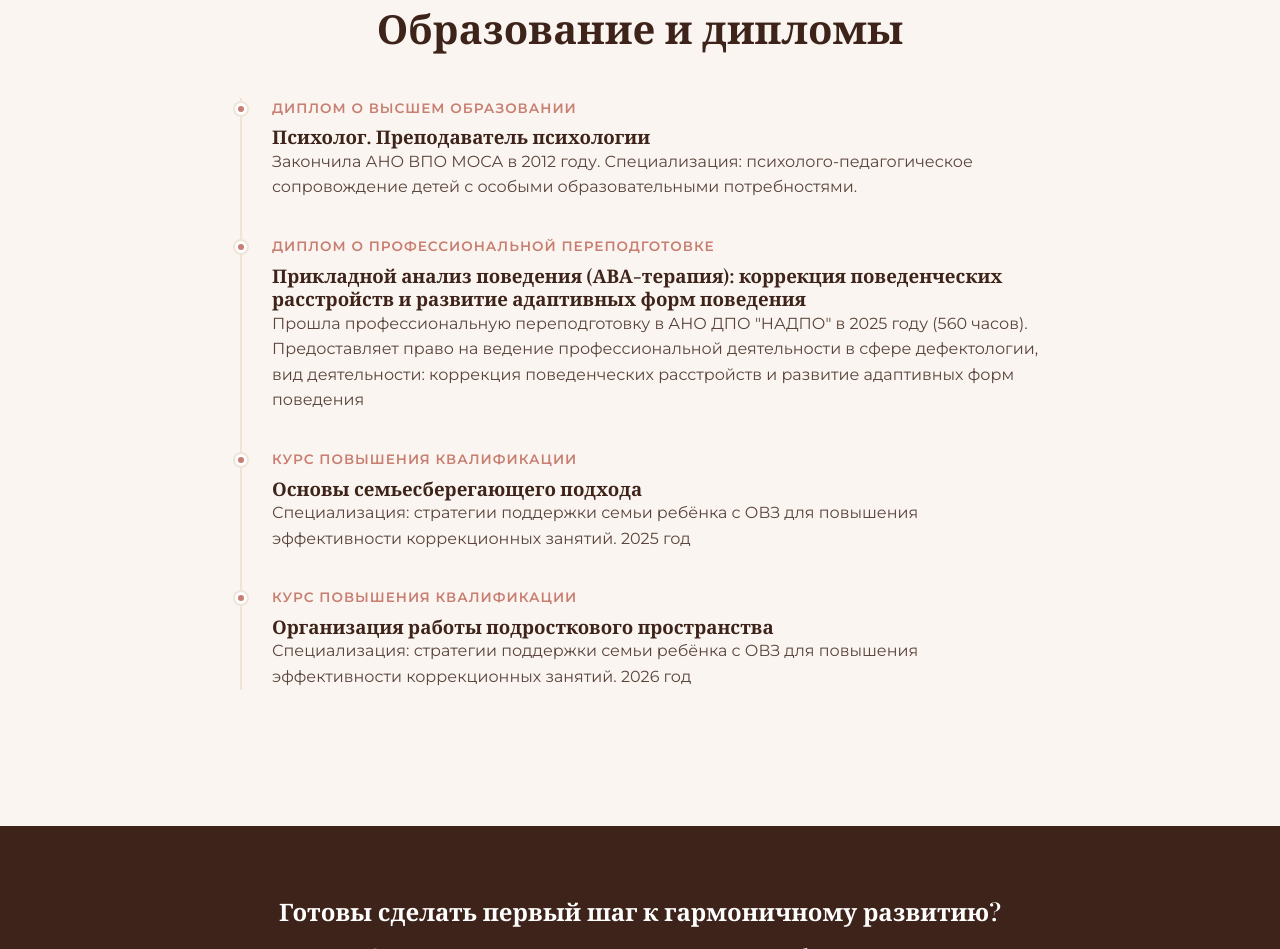
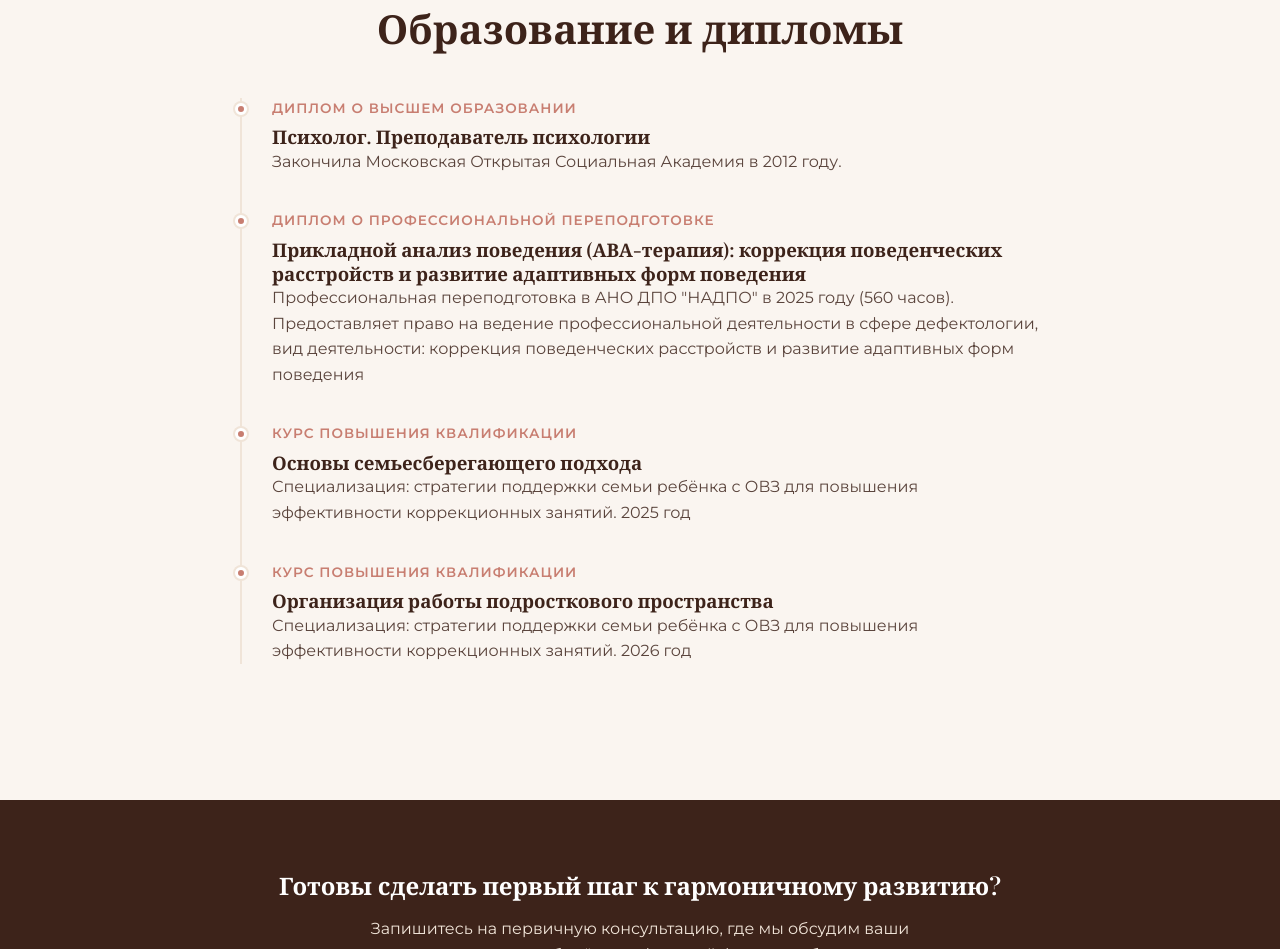
Before and after one commit to olesavch/savchuk-anastasia, a plain HTML site: page about.html in a window 1280 px wide. Shown: the part 1765-2714 px from the top of the page. Drawn offline with nearby package versions, Linux system fonts and the light colour scheme; a web font is replaced by a local one.

Commit message:
Новый about.html

```diff
--- a/about.html
+++ b/about.html
@@ -114,7 +114,7 @@
                         <div class="timeline-year">Диплом о высшем образовании</div>
                         <div class="timeline-content">
                             <h3>Психолог. Преподаватель психологии</h3>
-                            <p>Закончила АНО ВПО МОСА в 2012 году. Специализация: психолого-педагогическое сопровождение детей с особыми образовательными потребностями.</p>
+                            <p>Закончила Московская Открытая Социальная Академия в 2012 году.</p>
                         </div>
                     </div>
 
@@ -122,7 +122,7 @@
                         <div class="timeline-year">Диплом о профессиональной переподготовке</div>
                         <div class="timeline-content">
                             <h3>Прикладной анализ поведения (АВА-терапия): коррекция поведенческих расстройств и развитие адаптивных форм поведения</h3>
-                            <p>Прошла профессиональную переподготовку в АНО ДПО "НАДПО" в 2025 году (560 часов).
+                            <p>Профессиональная переподготовка в АНО ДПО "НАДПО" в 2025 году (560 часов).
                                 Предоставляет право на ведение профессиональной деятельности в сфере дефектологии, вид деятельности: коррекция поведенческих расстройств и развитие адаптивных форм поведения
                             </p>
                         </div>
```
